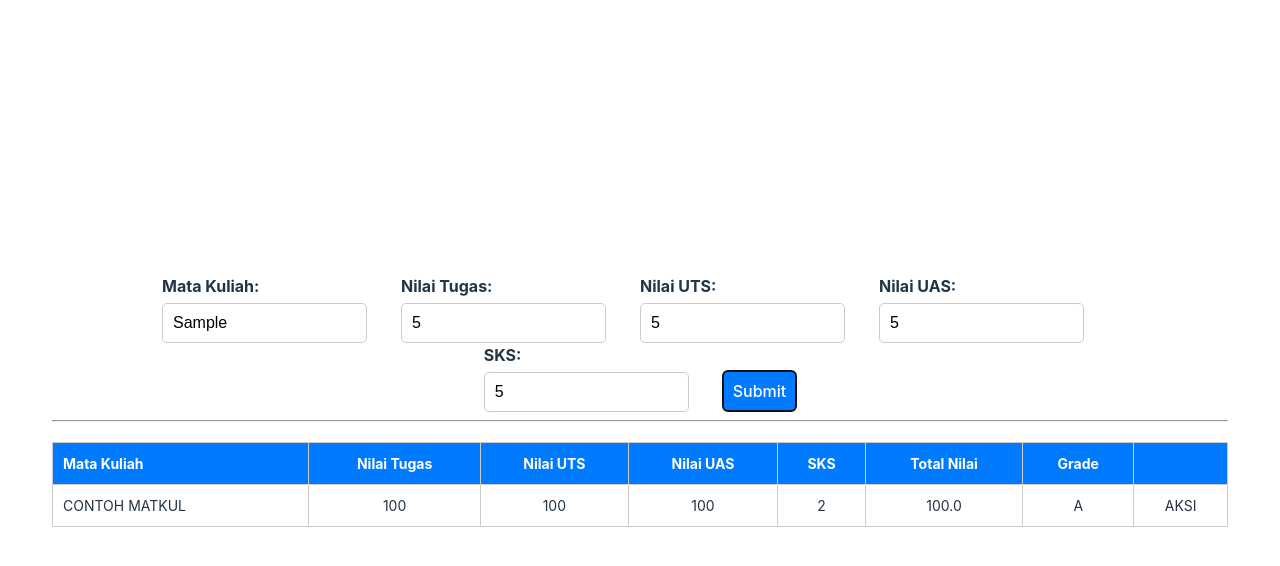
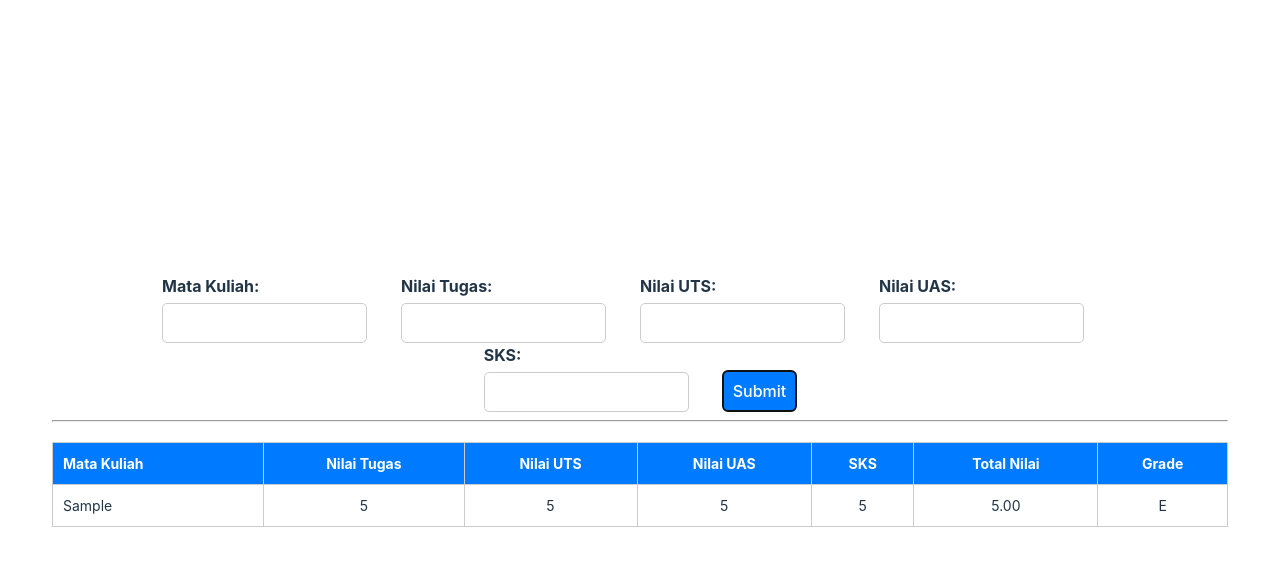
Before and after one commit to mafiabawang/project, a Vue app: page / in a window 1280 px wide. Both pictures are taken after typing "Sample", "5", "5", "5", "5" into the empty fields and a click on the button "Submit". Shown: the top 566 px of the page. Built offline with nearby package versions, Linux system fonts and the light colour scheme.

Commit message:
add methods property addData without form validation

```diff
--- a/src/App2.vue
+++ b/src/App2.vue
@@ -36,19 +36,17 @@
                     <th>SKS</th>
                     <th>Total Nilai</th>
                     <th>Grade</th>
-                    <th></th>
                 </tr>
             </thead>
             <tbody>
-                <tr>
-                    <td>CONTOH MATKUL</td>
-                    <td>100</td>
-                    <td>100</td>
-                    <td>100</td>
-                    <td>2</td>
-                    <td>100.0</td>
-                    <td>A</td>
-                    <td>AKSI</td>
+                <tr v-for="(siswa, index) in dataList" :key="index">
+                    <td>{{ siswa.matkul }}</td>
+                    <td>{{ siswa.nilaiTugas }}</td>
+                    <td>{{ siswa.nilaiUTS }}</td>
+                    <td>{{ siswa.nilaiUAS }}</td>
+                    <td>{{ siswa.sks }}</td>
+                    <td>{{ siswa.totalNilai }}</td>
+                    <td>{{ siswa.grade }}</td>
                 </tr>
             </tbody>
         </table>
@@ -67,11 +65,36 @@ export default {
                 nilaiUAS: null,
                 sks: null
             },
-
             dataList: []
         }
     },
     //Lanjutkan disini
+    methods: {
+        addData() {
+            let valid = true;
+
+            if (valid) {
+                const totalNilai = (this.form.nilaiTugas * 0.2) + (this.form.nilaiUTS * 0.4) + (this.form.nilaiUAS * 0.4);
+                let grade = (totalNilai >= 81) ? "A" : (totalNilai >= 71) ? "AB" : (totalNilai >= 66) ? "B" : (totalNilai >= 61) ? "BC" : (totalNilai >= 56) ? "C" : (totalNilai >= 41) ? "D" : "E";
+                const newData = {
+                    matkul: this.form.matkul,
+                    nilaiTugas: this.form.nilaiTugas,
+                    nilaiUTS: this.form.nilaiUTS,
+                    nilaiUAS: this.form.nilaiUAS,
+                    sks: this.form.sks,
+                    totalNilai: totalNilai.toFixed(2),
+                    grade: grade
+                };
+
+                this.dataList.push(newData);
+                this.form.matkul = "";
+                this.form.nilaiTugas = null;
+                this.form.nilaiUTS = null;
+                this.form.nilaiUAS = null;
+                this.form.sks = null;
+            }
+        },
+    }
 }
 </script>
 <style scoped> .container {
```
